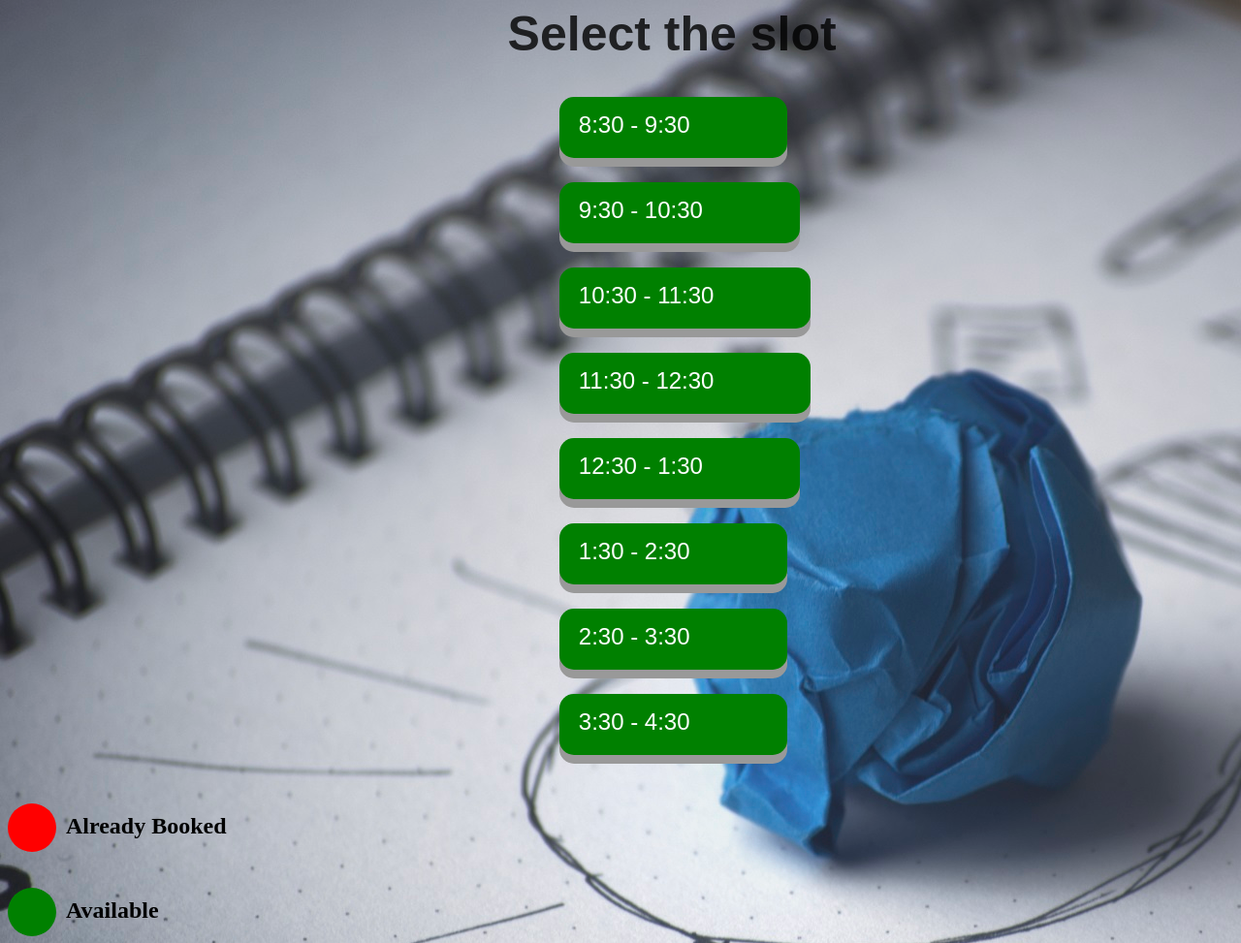
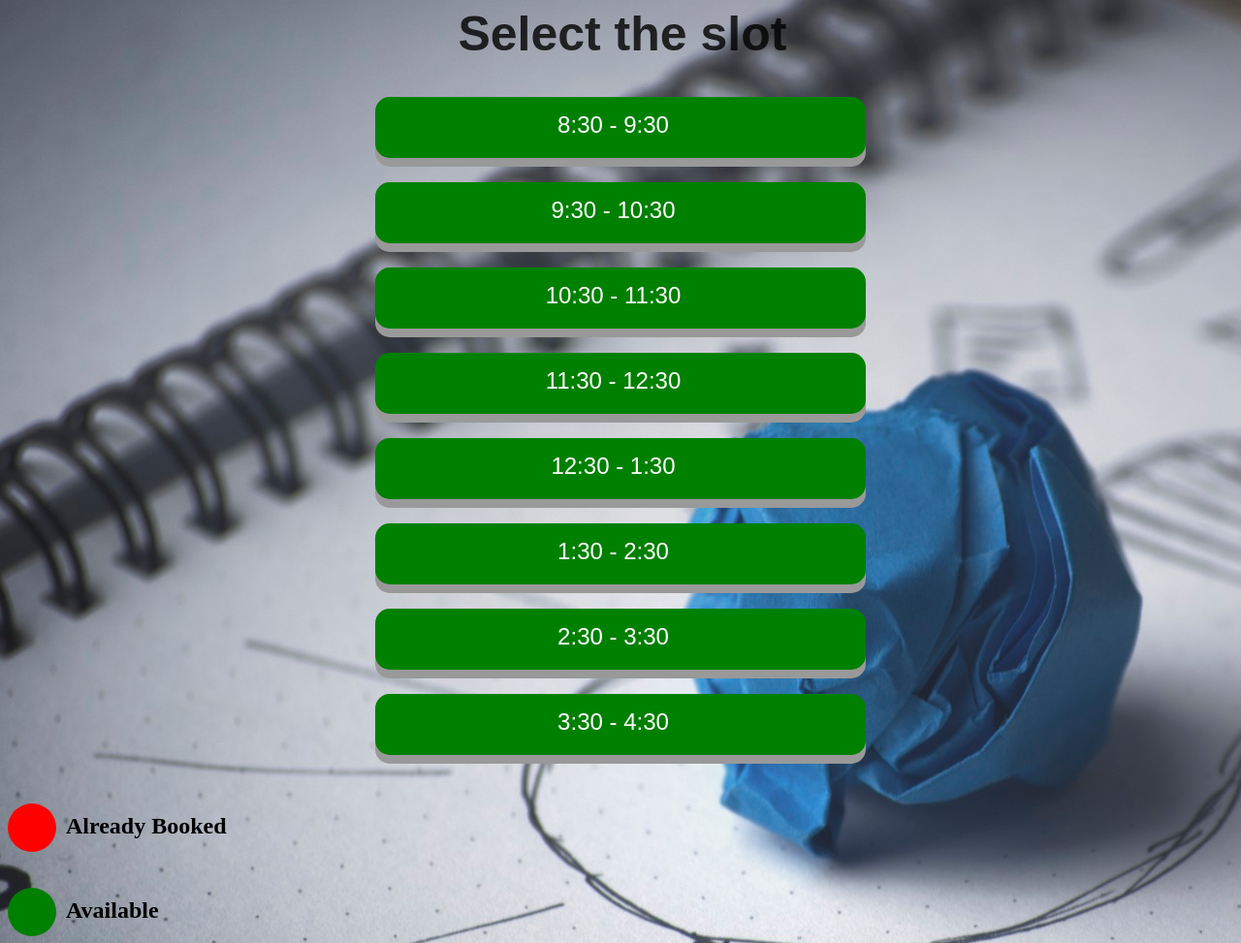
Before and after one commit to RahulR19/SlotSpot, a Django app: page /S.html in a window 1280 px wide. Shown: the whole page at 97% size. Run offline with Django 3.2, Linux system fonts and the light colour scheme; data that the repository does not hold is empty.

Commit message:
Add files via upload

```diff
--- a/personal/templates/personal/I.html
+++ b/personal/templates/personal/I.html
@@ -75,7 +75,7 @@ body{
     </form>  </div>
 
   <div class="column crop">
-    <img src="/static/css/raspberry.jpg" alt="Snow" style="width:95%">
+    <img src="/static/css/raspberry.jpg" alt="Snow" style="width:100%">
     <form method="post">{% csrf_token %}
     <button type="submit" class="btn" value="Rasperry Pi & Arduinos" name="Instrument">Raspberry Pi & Arduinos</button>
     </form>
--- a/personal/templates/personal/S.html
+++ b/personal/templates/personal/S.html
@@ -9,17 +9,17 @@ body{
 }
 
 .btn {
-  padding: 15px 100px 20px 20px;
+  padding: 15px 35px 20px 20px;
   margin-bottom: 25px;
-  margin-left: 45%;
+  margin-left: 30%;
   font-size: 24px;
-  text-align: center;
   outline: none;
   color: #fff;
   border: none;
   border-radius: 15px;
   box-shadow: 0 9px #999;
   display: block;
+  width: 40%;
 }
 
 .success:active {
@@ -31,13 +31,13 @@ body{
 .A{
  font-weight: bold;
  font-family: arial;
- margin-left: 37%;
+ margin-left: 33%;
  display: inline;
  opacity: 0.8;
  position: absolute;
  top: 1px;
  left: 50px;
-   font-size: 50px;
+ font-size: 50px;
  margin-top: 5px;
  color: black;
  margin-bottom: 0;
@@ -52,17 +52,8 @@ body{
   cursor: pointer;} /* Green */
 .success:hover {background-color: #46a049;}
 
-.info {background-color: #2196F3;} /* Blue */
-.info:hover {background: #0b7dda;}
-
-.warning {background-color: #ff9800;} /* Orange */
-.warning:hover {background: #e68a00;}
-
 .danger {background-color: red;} /* Red */
 .danger:hover {background: #da190b;}
-
-.default {background-color: #e7e7e7; color: black;} /* Gray */
-.default:hover {background: #ddd;}
 
 .dot {
     height: 50px;
```
